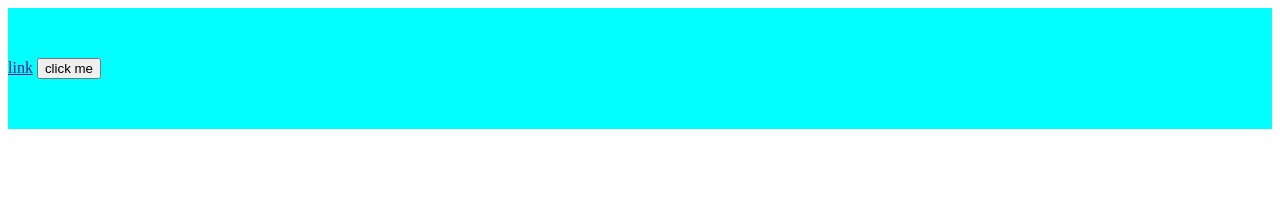
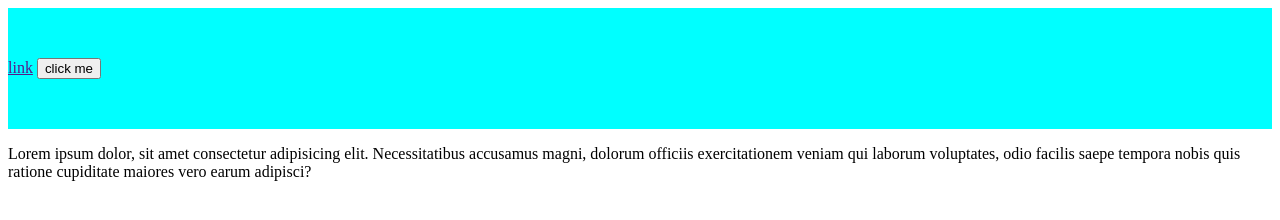
Before and after one commit to petekostrytsya/comandos-76, a plain HTML site: page index.html in a window 1280 px wide. Drawn offline with Linux system fonts and the light colour scheme.

Commit message:
Update index.html

```diff
--- a/index.html
+++ b/index.html
@@ -12,5 +12,15 @@
       <a href="">link</a>
       <button>click me</button>
     </header>
+    <main>
+      <section class="team">
+        <p>
+          Lorem ipsum dolor, sit amet consectetur adipisicing elit.
+          Necessitatibus accusamus magni, dolorum officiis exercitationem veniam
+          qui laborum voluptates, odio facilis saepe tempora nobis quis ratione
+          cupiditate maiores vero earum adipisci?
+        </p>
+      </section>
+    </main>
   </body>
 </html>
```
